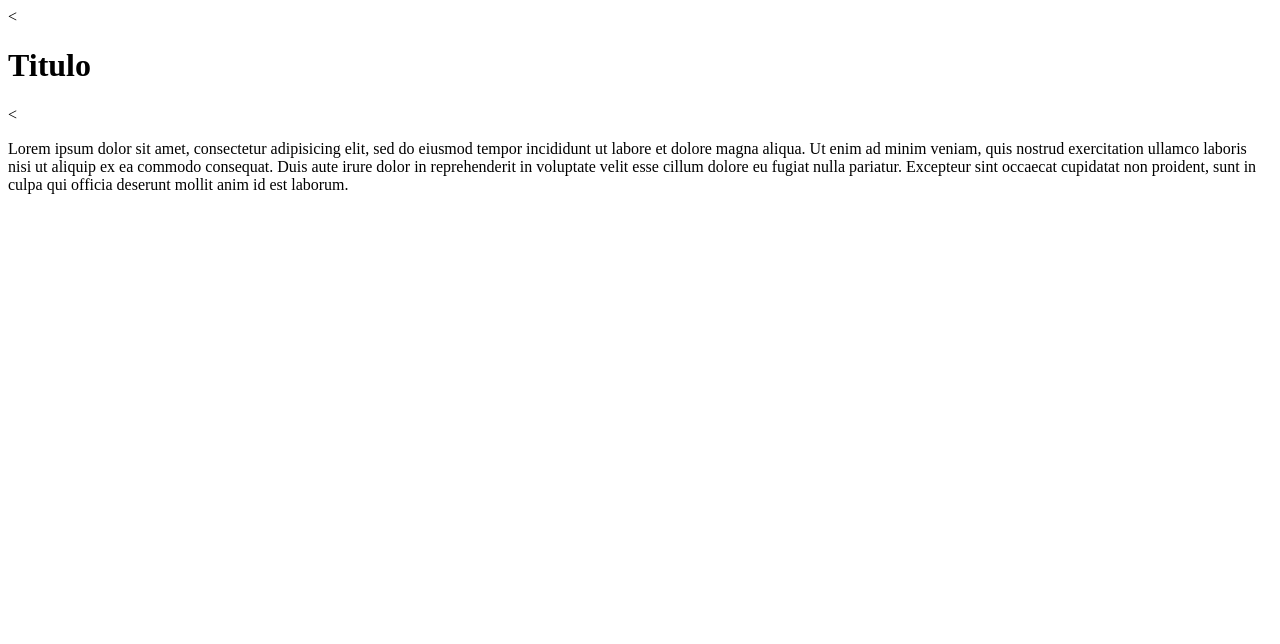
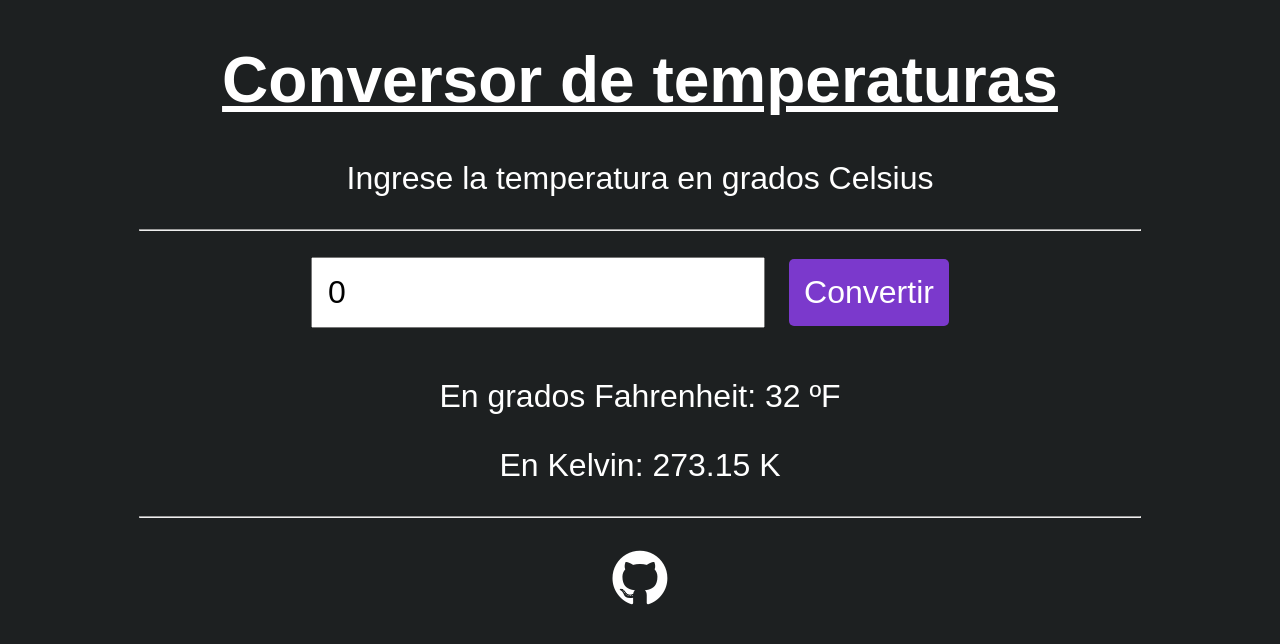
Before and after one commit to DiLacioFacundo/Mi-Proyecto, a website: page index.html in a window 1280 px wide. Drawn offline with Linux system fonts and the light colour scheme.

Commit message:
Add files via upload

```diff
--- a/index.html
+++ b/index.html
@@ -2,11 +2,23 @@
 <html lang="es" dir="ltr">
   <head>
     <meta charset="utf-8">
-    <title>Mi primer sitio web</title>
+    <title>Conversor de temperaturas</title>
+    <link rel="stylesheet" href="style.css">
+    <link rel="stylesheet" href="https://cdnjs.cloudflare.com/ajax/libs/font-awesome/4.7.0/css/font-awesome.min.css">
+
   </head>
   <body>
-    <<h1> Titulo</h1>
-    <<p> Lorem ipsum dolor sit amet, consectetur adipisicing elit, sed do eiusmod tempor incididunt ut labore et dolore magna aliqua. Ut enim ad minim veniam, quis nostrud exercitation ullamco laboris nisi ut aliquip ex ea commodo consequat. Duis aute irure dolor in reprehenderit in voluptate velit esse cillum dolore eu fugiat nulla pariatur. Excepteur sint occaecat cupidatat non proident, sunt in culpa qui officia deserunt mollit anim id est laborum.</p>
-
+    <h1>Conversor de temperaturas</h1>
+    <p>Ingrese la temperatura en grados Celsius</p>
+    <hr>
+    <input id="tc" type="text" name="" value="0">
+    <button type="button" name="button" onclick="convert()">Convertir</button>
+    <p>En grados Fahrenheit: <span id="tf">32</span> ºF</p>
+    <p>En Kelvin: <span id="tk">273.15</span> K</p>
+    <hr>
+    <a href="https://github.com/santiagotrini/hello-gh-pages">
+      <i class="fa fa-github"></i>
+    </a>
   </body>
+  <script src="script.js" type="text/javascript"></script>
 </html>
--- /dev/null
+++ b/script.js
@@ -0,0 +1,7 @@
+function convert() {
+    let celsius = parseFloat(document.getElementById('tc').value);
+    let fahrenheit = ((celsius * (9/5)) + 32).toFixed(2);
+    let kelvin = (celsius + 273.15).toFixed(2);
+    document.getElementById('tk').innerHTML = kelvin;
+    document.getElementById('tf').innerHTML = fahrenheit;
+}
--- /dev/null
+++ b/style.css
@@ -0,0 +1,51 @@
+h1, p {
+    color: white;
+    font-family: sans-serif;
+  }
+
+  h1 {
+    font-size: 4em;
+    text-decoration: underline;
+  }
+
+  input {
+    padding: 15px;
+  }
+
+  p, button, input {
+    font-size: 2em;
+  }
+
+  body {
+    background-color: #1D2021;
+    text-align: center;
+  }
+
+  hr {
+    width: 1000px;
+  }
+
+  a, i {
+    font-size: 4em;
+    color: white;
+    margin: 20px;
+  }
+
+  button {
+    background: #7b39cc;
+    color: white;
+    padding: 15px;
+    border: 0px;
+    border-radius: 5px;
+    -moz-border-radius: 5px;
+    -webkit-border-radius: 5px;
+    margin: 20px;
+  }
+
+  button:active {
+    background: #5e28a1;
+    -webkit-box-shadow: inset 0px 0px 5px #451c78;
+       -moz-box-shadow: inset 0px 0px 5px #451c78;
+            box-shadow: inset 0px 0px 5px #451c78;
+     outline: none;
+  }
```
